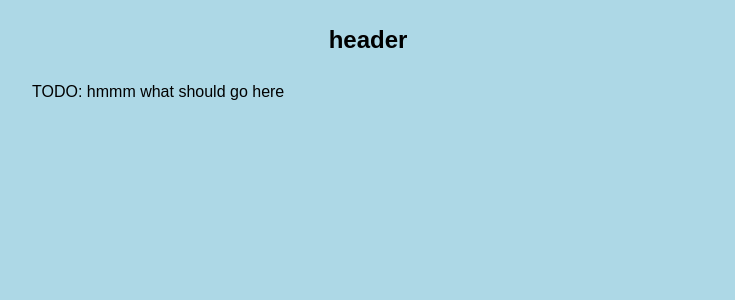
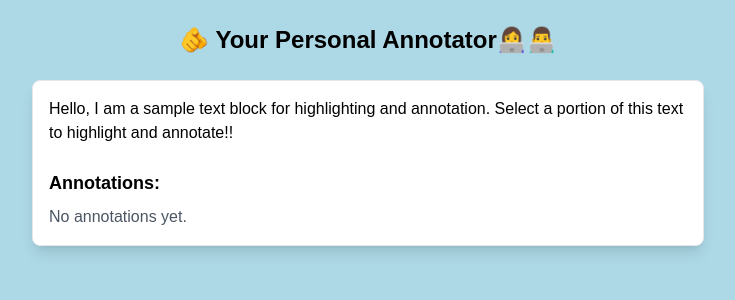
Before and after one commit to MarcusUniversee/Defenders-Assignment, a Next.js app in the folder defenders-assignment/: page /liyah in a window 1280 px wide. Shown: the top 300 px of the page, without its empty margins (272-1007 px from the left). Built offline with nearby package versions, Linux system fonts and the light colour scheme.

Commit message:
Update page.jsx

```diff
--- a/defenders-assignment/src/app/liyah/components/TextDisplay.jsx
+++ b/defenders-assignment/src/app/liyah/components/TextDisplay.jsx
@@ -1,45 +1,79 @@
 "use client";
 
-import React, { useState } from 'react';
+import React, { useState, useEffect } from 'react';
 import '../styles.css'
 
 //TODO: pass in a text prop
-const TextDisplay = () => {
+const TextDisplay = ({ text }) => {
   // State to store selected text
   const [selectedText, setSelectedText] = useState('');
   // State to store list of annotations
   const [annotations, setAnnotations] = useState([]);
+  const [inputAnnotation, setInputAnnotation] = useState('');
 
   // Function to handle text selection
   const handleTextSelection = () => {
     const selection = window.getSelection();
     const selectedStr = selection ? selection.toString() : '';
     if (selectedStr) {
-      //TODO: change the state after selecting (highlighting)
+      setSelectedText(selectedStr);
     }
   };
 
   // Function to add annotation for the selected text
-  const addAnnotation = (annotation) => {
-    // TODO: Add logic to save the annotation and update the annotations state
+  const addAnnotation = () => {
+    if (selectedText && inputAnnotation) {
+      setAnnotations([...annotations, {text: selectedText, note: inputAnnotation}]);
+      setSelectedText('');
+      setInputAnnotation('');
+    }
   };
 
   //TODO: Log to the console whenever an annotation is added using useEffect()
   useEffect(() => {
-    //
-  }, []); //put reactive elements inside the bracket
+    console.log('Annotations updated:', annotations);
+  }, [annotations]);
 
   return (
     <div className="text-display border p-4 rounded-lg shadow-lg bg-white">
-      <p className="text-content" onMouseUp={handleTextSelection}>TODO: display text</p>
+      <p className="text-content" onMouseUp={handleTextSelection}> {text}</p>
+    {selectedText && (
+      <div className='mt-4'>
+        <h4 className='text-sm font-semibold'>Selected Text:</h4>
+        <p className='italic text-gray-700 mb-2'>{selectedText}</p>
 
-      TODO: Functionality to add an annotation
+        <textarea
+        className='w-full p-2 border rounded-md'
+        placeholder="Type your annotation here!"
+        value={inputAnnotation}
+        onChange={(e) => setInputAnnotation(e.target.value)}
+        ></textarea>
 
+        <button
+        onClick={addAnnotation}
+        className='mt-2 px-4 py-2 bg-blue-500 text-white rounded-md hover:bg-blue-600'
+        >
+          Add Annotation
+        </button>
+      </div>
+    )}
 
-      TODO: show annotations
-
-
+    <div className='mt-6'>
+      <h4 className="text-lg font-semibold mb-2">Annotations:</h4>
+      {annotations.length > 0 ? (
+        <ul className="space-y-2">
+          {annotations.map((annotation, index) => (
+           <li key={index} className="p-2 bg-gray-100 rounded-md shadow">
+            <p className="font-bold text-gray-900">"{annotation.text}"</p>
+            <p className="text-gray-600">{annotation.note}</p>
+           </li>
+          ))}
+        </ul>
+      ) : (
+        <p className="text-gray-600">No annotations yet.</p>
+      )}
     </div>
+  </div>
   );
 };
 
--- a/defenders-assignment/src/app/liyah/page.jsx
+++ b/defenders-assignment/src/app/liyah/page.jsx
@@ -1,5 +1,7 @@
-//TODO: what do you need to import here
+import React from 'react';
 import './styles.css'
+import TextDisplay from './components/TextDisplay';
+
 
 const App = () => {
   const sampleText = `
@@ -10,8 +12,9 @@ const App = () => {
   return (
     <div className="app-container p-6 bg-gray-100 min-h-screen flex justify-center items-start">
       <div className="w-full max-w-2xl">
-        <h1 className="text-center text-2xl font-bold mb-6">header</h1>
-          TODO: hmmm what should go here
+        <h1 className="text-center text-2xl font-bold mb-6"> 🫵 Your Personal Annotator👩‍💻👨‍💻</h1>
+        {/* Add the TextDisplay component and pass in the text prop*/}
+        <TextDisplay text={sampleText}/>
       </div>
     </div>
   );
```
Also changed, not shown: 1 other file (tests, documents, lock files or other folders).
